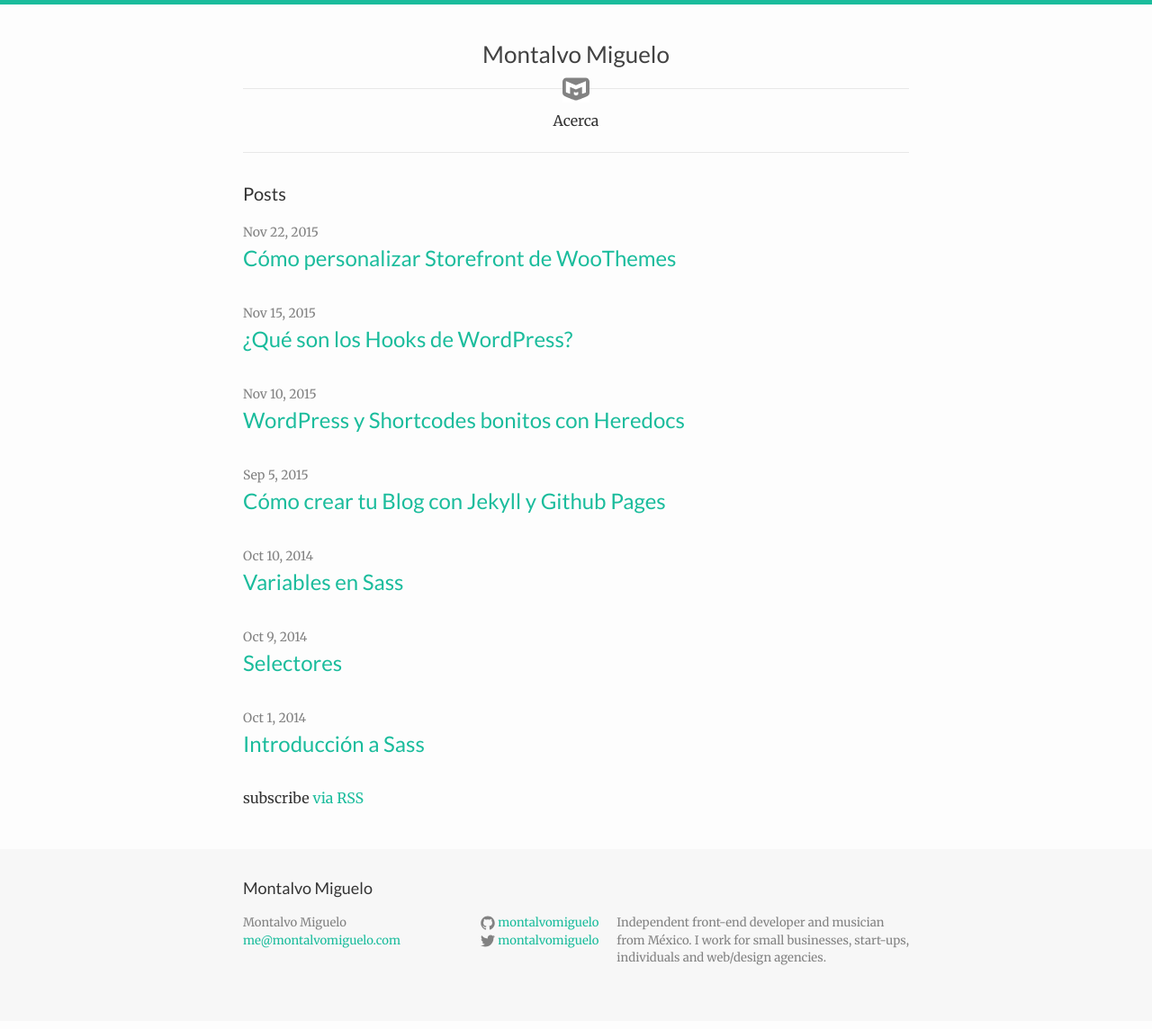
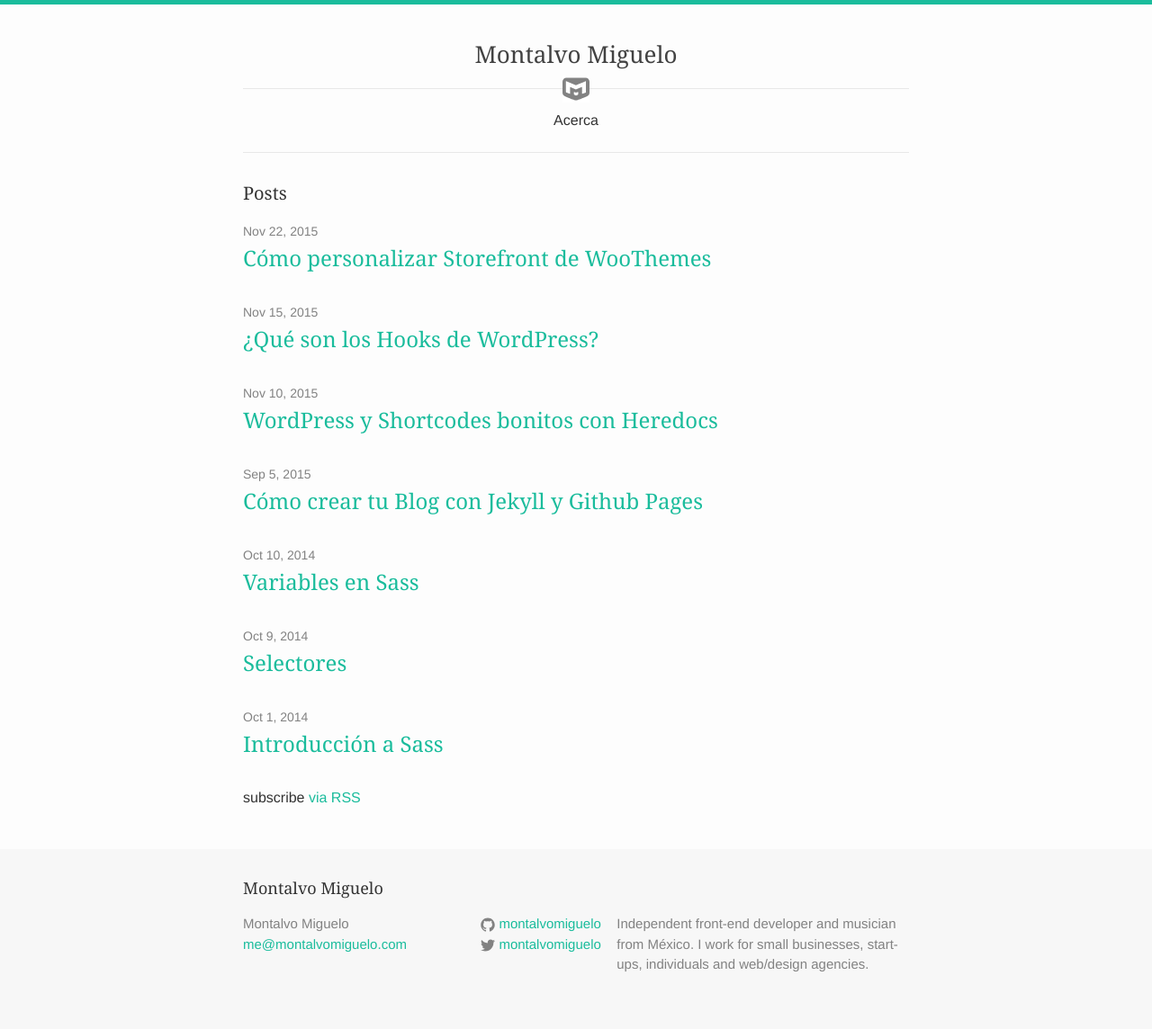
Before and after one commit to montalvomiguelo/montalvomiguelo.github.io, a Jekyll site: the page built from index.html, in a window 1280 px wide. Shown: the whole page at 90% size. Built offline with Jekyll 4.4.1, drawn with Linux system fonts in a browser that asks for light colours.

Commit message:
safe web fonts

```diff
--- a/_includes/head.html
+++ b/_includes/head.html
@@ -14,7 +14,6 @@
 
   <link rel="shortcut icon" href="{{ "/assets/favicon.png" | site.baseurl }}">
 
-  <link href='//fonts.googleapis.com/css?family=Lato:400,700|Merriweather:400,400italic,700' rel='stylesheet' type='text/css'>
   <link rel="stylesheet" href="{{ "/css/main.css" | prepend: site.baseurl }}">
   <link rel="canonical" href="{{ page.url | replace:'index.html','' | prepend: site.baseurl | prepend: site.url }}">
   <link rel="alternate" type="application/rss+xml" title="{{ site.title }}" href="{{ "/feed.xml" | prepend: site.baseurl | prepend: site.url }}">
--- a/_sass/_base.scss
+++ b/_sass/_base.scss
@@ -77,7 +77,7 @@
  * Headings
  */
 h1, h2, h3, h4, h5, h6 {
-  font-family: $font-family-sans-serif;
+  font-family: $font-family-serif;
   font-weight: $headings-font-weight;
 }
 
--- a/_sass/_layout.scss
+++ b/_sass/_layout.scss
@@ -11,7 +11,7 @@
 .site-title {
   // line-height: 56px;
   display: inline-block;
-  font-family: $font-family-sans-serif;
+  font-family: $font-family-serif;
   font-size: 26px;
   font-weight: $headings-font-weight;
   // letter-spacing: -1px;
@@ -102,7 +102,7 @@
 }
 
 .footer-col-wrapper {
-  font-size: 82%;
+  font-size: 15px;
   color: $grey-color;
   margin-left: -$spacing-unit / 2;
   @extend %clearfix;
--- a/css/main.scss
+++ b/css/main.scss
@@ -8,10 +8,11 @@
 // ==========================================================================
 
 // Font Stacks
-$font-family-serif: 'Merriweather', serif;
-$font-family-sans-serif: 'Lato', sans-serif;
+$font-family-serif: Georgia, "Times New Roman", Times, serif !default;
+$font-family-sans-serif: "Helvetica Neue", Helvetica, Arial, sans-serif !default;
+$font-family-monospace: Consolas, "Liberation Mono", Courier, monospace;
 
-$base-font-family: $font-family-serif;
+$base-font-family: $font-family-sans-serif;
 $base-font-size:   16px;
 $base-font-weight: 400;
 $headings-font-weight: 500;
```
